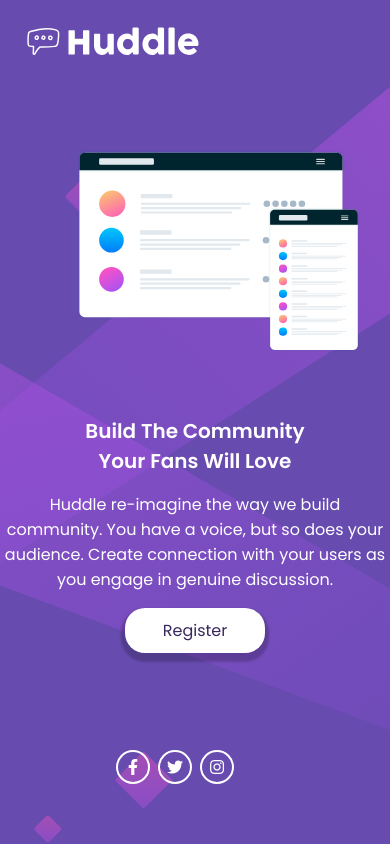
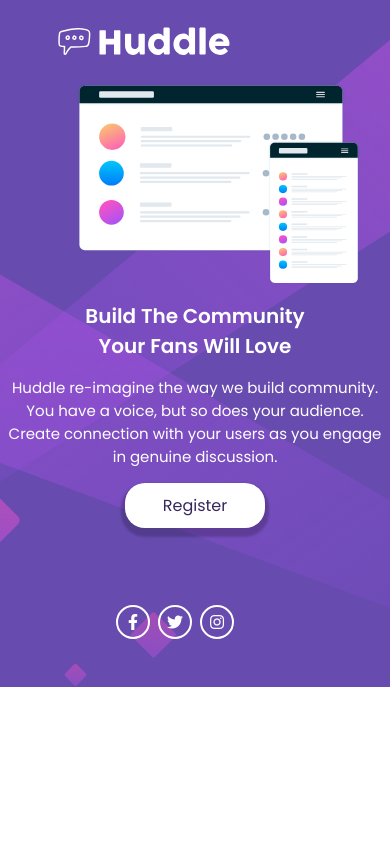
Before and after one commit to ebukaeze/hubble-landing-page, a PHP site: page / in a window 390 px wide. Run offline with PHP 8.4, Linux system fonts and the light colour scheme; some libraries are stand-ins or nearby versions.

Commit message:
styling and layouts

```diff
--- a/style.css
+++ b/style.css
@@ -8,7 +8,7 @@
 
 .huddle {
   width: 1440px;
-  height: 700px;
+  height: max-content;
   background-image: url("./images/bg-desktop.svg");
   background-color: hsl(257, 40%, 49%);
   background-position: center center;
@@ -28,6 +28,8 @@
   justify-content: flex-start;
   align-items: flex-start;
   padding: 1rem 1.6rem;
+  width: 80%;
+  margin: 0 auto;
 }
 .logo {
   width: 68px;
@@ -127,7 +129,7 @@
     background-image: url("./images/bg-mobile.svg");
     background-size: cover;
     background-position: center center;
-    height: 100vh;
+    height: 100%;
   }
   .container {
     display: flex;
@@ -135,15 +137,15 @@
     flex-direction: column;
     justify-content: center;
     width: 100%;
-    height: 700px;
+    height: 46%;
   }
   .content {
     display: flex;
-    align-items: center;
+    align-content: center;
     flex-direction: column;
     justify-content: center;
     width: 100%;
-    height: 100vh;
+    height: 440px;
   }
   .main {
     height: 100vh;
@@ -160,9 +162,13 @@
     width: 80%;
     align-items: center;
     justify-content: center;
-    padding: 1rem;
-    height: 300px;
+    padding: 20px 5px;
+    height: 30%;
+
     margin-top: -1rem;
+  }
+  .img {
+    margin-top: 0;
   }
   .header {
     padding: 0.5rem;
@@ -172,15 +178,15 @@
     width: 100%;
     font-family: "Poppins", sans-serif;
     margin-top: -1rem;
-    height: 300px;
-    padding: 0 2rem;
+    height: min-content;
+    padding: 2rem 2rem;
   }
   .intro-title {
     font-family: "Poppins", sans-serif;
     font-size: 20px;
   }
   .intro-desc {
-    font-size: 16px;
+    font-size: 15px;
   }
   .intro {
     padding: 0 0.3rem;
@@ -197,15 +203,17 @@
     justify-content: center;
   }
   .social {
+    width: 100%;
     display: flex;
     align-items: center;
     justify-content: center;
+    height: 5%;
     padding: 0;
   }
 }
 @media screen and (max-width: 375px) {
   .huddle {
-    height: 100vh;
+    height: max-content;
   }
   .main {
     height: 100vh;
@@ -216,7 +224,12 @@
     width: 80%;
   }
   .right-content {
-    width: 80%;
+    display: flex;
+    align-items: center;
+    justify-content: center;
+    flex-direction: column;
+    width: 75%;
+    margin: 0 auto;
   }
   .intro-desc {
     font-size: 13px;
@@ -233,12 +246,18 @@
     height: 700px;
   }
   .img {
-    margin-right: 12rem;
-  }
-  .social {
+    width: max-content;
     display: flex;
     align-items: center;
     justify-content: center;
-    margin-right: 1rem;
+    margin: 0 auto;
+  }
+  .social {
+    width: 50%;
+    display: flex;
+    align-items: center;
+    justify-content: center;
+    margin: 0 auto;
+    /* margin-right: 1rem; */
   }
 }
```
